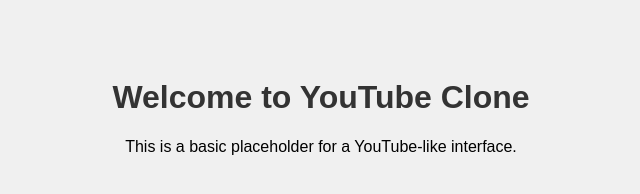
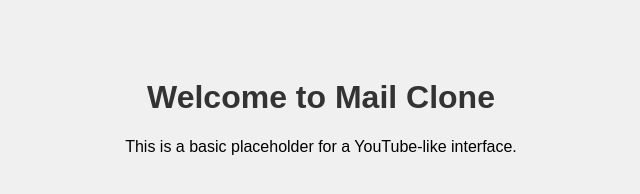
Before and after one commit to AdityxT/mail-clone, a plain HTML site: page index.html in a window 1280 px wide. Shown: the whole page, without its empty margins (319-959 px from the left). Drawn offline with Linux system fonts and the light colour scheme.

Commit message:
Update index.html

```diff
--- a/index.html
+++ b/index.html
@@ -7,7 +7,7 @@
   <link rel="stylesheet" href="style.css" />
 </head>
 <body>
-  <h1>Welcome to YouTube Clone</h1>
+  <h1>Welcome to Mail Clone</h1>
   <p>This is a basic placeholder for a YouTube-like interface.</p>
 </body>
 </html>
```
